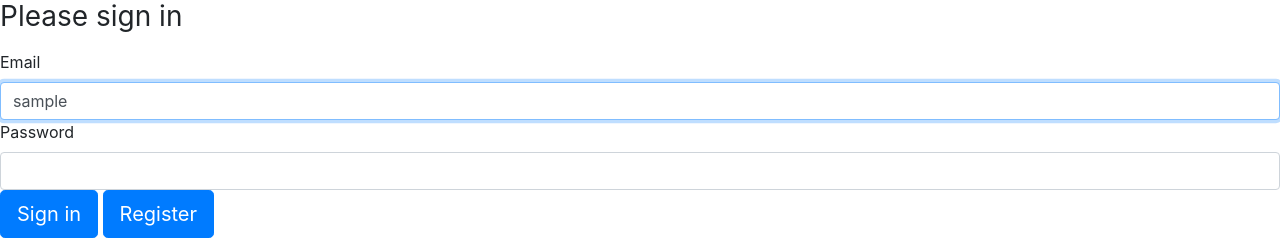
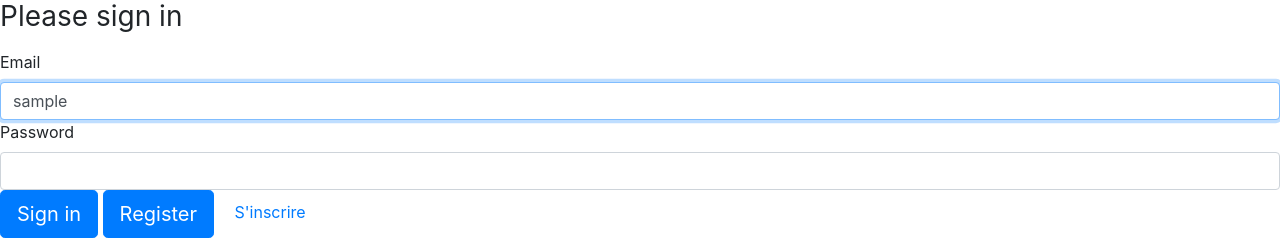
Before and after one commit to BenjaminCoajou/Mx-auribail, a Symfony app: template templates/security/login.html.twig in a window 1280 px wide. Shown: the part 800-1038 px from the top of the page. Run offline with Twig, Linux system fonts and the light colour scheme; the template is opened without the code that fills it: most values are stand-ins (such as "Sample title", 1, 10 or a date in 2020); some libraries are stand-ins or nearby versions.

Commit message:
Ajout lien register formulaire connexion

```diff
--- a/templates/security/login.html.twig
+++ b/templates/security/login.html.twig
@@ -41,5 +41,6 @@
     <a class="btn btn-lg btn-primary" href={{ path('app_register') }}>
         Register
     </a>
+    <a href={{ path('app_register') }} class="ml-3">S'inscrire</a>
 </form>
 {% endblock %}
```
